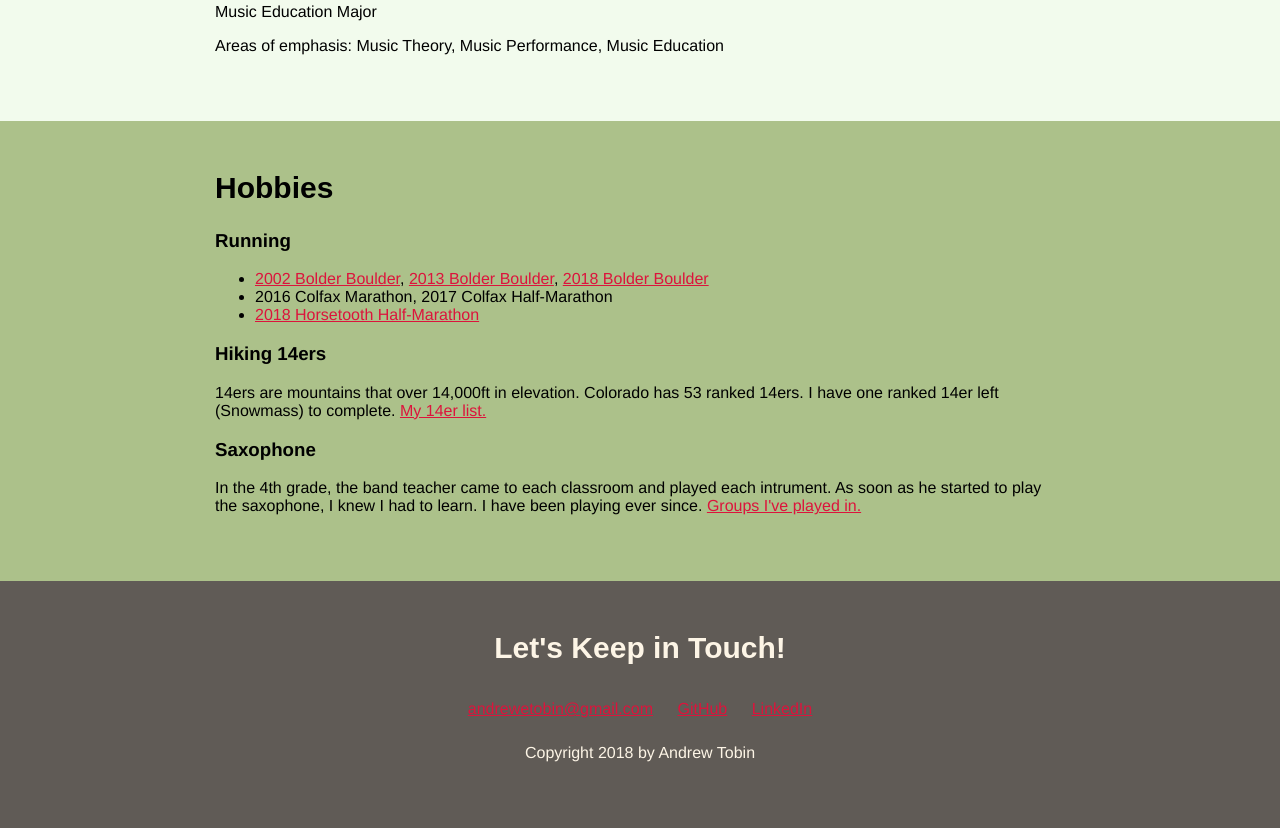
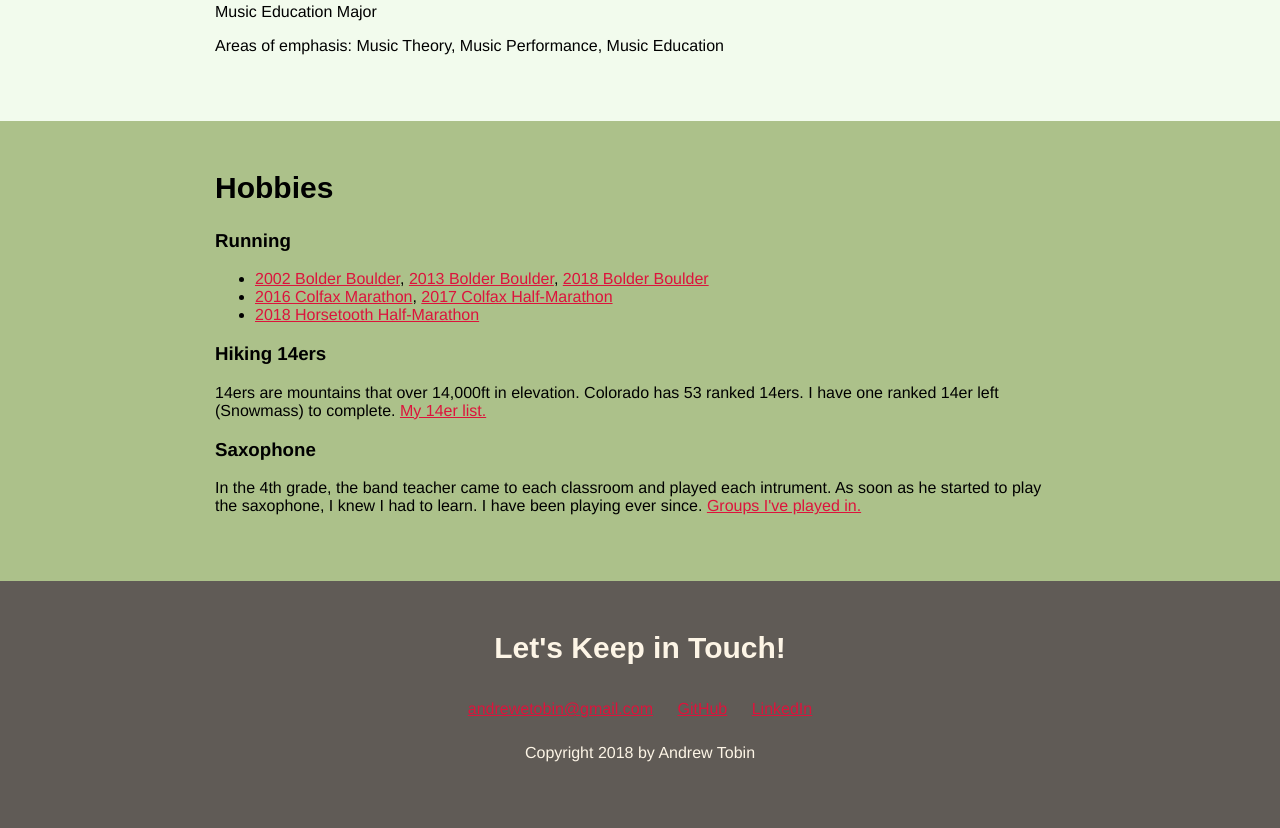
Before and after one commit to andrewetobin/online_resume, a plain HTML site: page index.html in a window 1280 px wide. Shown: the part 1611-2439 px from the top of the page. Drawn offline with Linux system fonts and the light colour scheme.

Commit message:
adds images

```diff
--- a/index.html
+++ b/index.html
@@ -90,7 +90,7 @@
             <h3>Running</h3>
             <ul>
                 <li><a href="http://onlineraceresults.com/race/view_race.php?race_id=10419&re_NO=LA419&re_FN=Andrew&re_LN=Tobin&re_DIVISION=&submit_action=select_result&race_id=10419#results" target="_blank">2002 Bolder Boulder</a>, <a href="http://onlineraceresults.com/race/view_race.php?race_id=32347&re_NO=e.g.%2C+1946&re_FN=Andrew&re_LN=Tobin&re_CITY=Highlands+Ranch&re_STATE=CO&re_DIVISION=&submit_action=select_result&race_id=32347#results" target="_blank">2013 Bolder Boulder</a>, <a href="http://bolderboulder2018.onlineraceresults.com/individual.php?bib=CB055" target="_blank">2018 Bolder Boulder</a></li>
-                <li>2016 Colfax Marathon, 2017 Colfax Half-Marathon</li>
+                <li><a href="images/colfax_2016.png" target="_blank">2016 Colfax Marathon</a>, <a href="images/colfax_2017.png" target="_blank">2017 Colfax Half-Marathon</a></li>
                 <li><a href="http://onlineraceresults.com/race/view_race.php?submit_action=select_result&race_id=63274&re_NO=803#racetop" target="_blank">2018 Horsetooth Half-Marathon</a></li>
             </ul>
 
```
Also changed, not shown: images/colfax_2016.png (added), images/colfax_2017.png (added).
